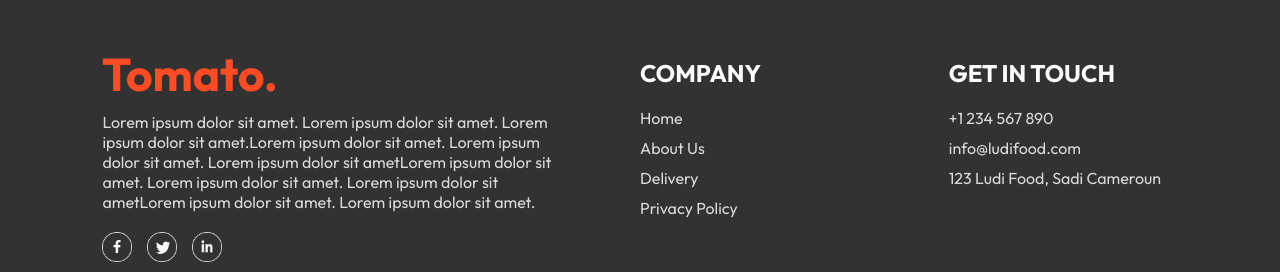
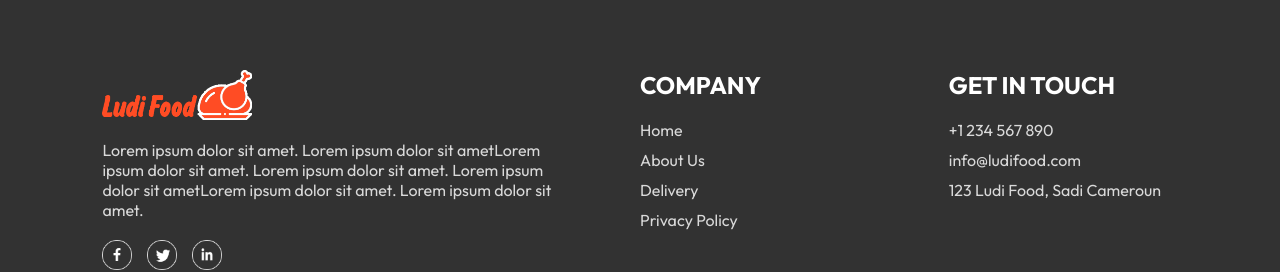
Before and after one commit to electriquemetalman/fdFrontend, a React (Vite) app: page /myorders in a window 1280 px wide. Shown: the part 314-586 px from the top of the page. Built offline with nearby package versions, Linux system fonts and the light colour scheme; no server answers.

Commit message:
change Logo and fix footer logo display beug

```diff
--- a/src/components/Footer/Footer.css
+++ b/src/components/Footer/Footer.css
@@ -15,6 +15,14 @@
     display: grid;
     grid-template-columns: 2fr 1fr 1fr;
     gap: 80px;
+}
+
+.footer-logo{
+    display: flex;
+}
+
+.footer-logo img{
+    width: 150px;
 }
 
 .footer-content-left , .footer-content-right , .footer-content-center {
--- a/src/components/Footer/Footer.jsx
+++ b/src/components/Footer/Footer.jsx
@@ -7,8 +7,10 @@ const Footer = () => {
     <div className="footer" id='footer'>
       <div className="footer-content">
         <div className="footer-content-left">
-            <img src={assets.logo} alt='' />
-            <p>Lorem ipsum dolor sit amet. Lorem ipsum dolor sit amet. Lorem ipsum dolor sit amet.Lorem ipsum dolor sit amet. Lorem ipsum dolor sit amet. Lorem ipsum dolor sit ametLorem ipsum dolor sit amet. Lorem ipsum dolor sit amet. Lorem ipsum dolor sit ametLorem ipsum dolor sit amet. Lorem ipsum dolor sit amet.</p>
+            <div className="footer-logo">
+                <img src={assets.logo} alt='' />
+            </div>
+            <p>Lorem ipsum dolor sit amet. Lorem ipsum dolor sit ametLorem ipsum dolor sit amet. Lorem ipsum dolor sit amet. Lorem ipsum dolor sit ametLorem ipsum dolor sit amet. Lorem ipsum dolor sit amet.</p>
             <div className="footer-social-icons">
                 <img src={assets.facebook_icon} alt='' />
                 <img src={assets.twitter_icon} alt='' />
```
Also changed, not shown: src/assets/logo.png.
